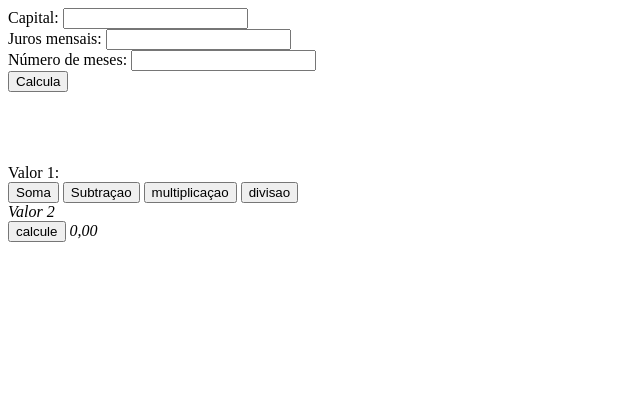
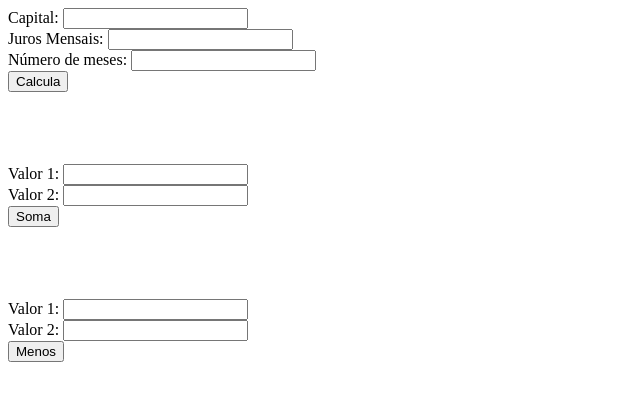
Before and after one commit to lanaym67/primeirod_3t, a plain HTML site: page index.html in a window 1280 px wide. Shown: the whole page, without its empty margins (0-640 px from the left). Drawn offline with Linux system fonts and the light colour scheme.

Commit message:
Update index.html

```diff
--- a/index.html
+++ b/index.html
@@ -8,26 +8,23 @@
     <script src="estudo.js"></script>
 </head>
 <body>
-
-    Capital: <input id="valor" type="text"><br>
-    Juros mensais: <input id="juros" type="text"><br>
-    Número de meses: <input id="meses" type="text"><br>
+    Capital: <input id="valor" type="text"> <br>
+    Juros Mensais: <input id="juros" type="text"> <br>
+    Número de meses: <input id="meses" type="text"> <br>
     <button onclick="total()">Calcula</button>
 
     <br><br><br>
+    <span id=" resultado "><span><br><br>
+    Valor 1: <input id="v1" type= "text"><br>
+    Valor 2: <input id="v2" type= "text"><br>
+        <button onclick= "adicao()">Soma</button>
 
-    <span id=" resultado "><span ><br><br>
-
-     Valor 1: <i nput id="v2" type= " text "><br>
-    <button onclick= "operacao('+')"> Soma </button >
-    <button onclick= "operacao('-')"> Subtraçao</button >
-     <button onclick= "operacao('*')"> multiplicaçao </button >
-    <button onclick= "operacao('/')"> divisao </button >
-
-    <br>
-    Valor 2  <intup id="v2" type="text"><br>
-    <button onclick="calcule()">calcule</button>
-    <span id="resultado">0,00</span>
+    <br><br><br>
+    <span id=" resultado "><span><br><br>
+    Valor 1: <input id="v1" type= "text"><br>
+    Valor 2: <input id="v2" type= "text"><br>
+        <button onclick= "subtracao()">Menos</button>
 
 </body>
 </html>
+<body>
```
